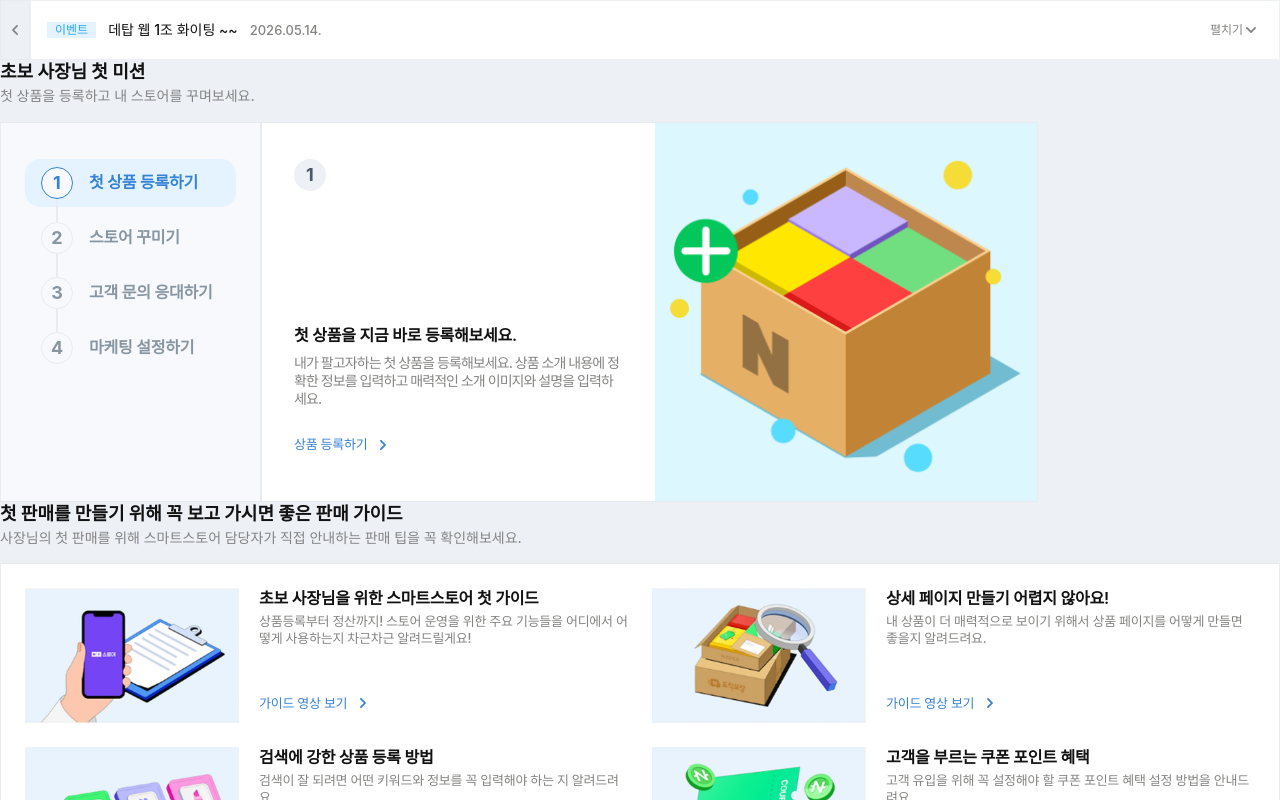
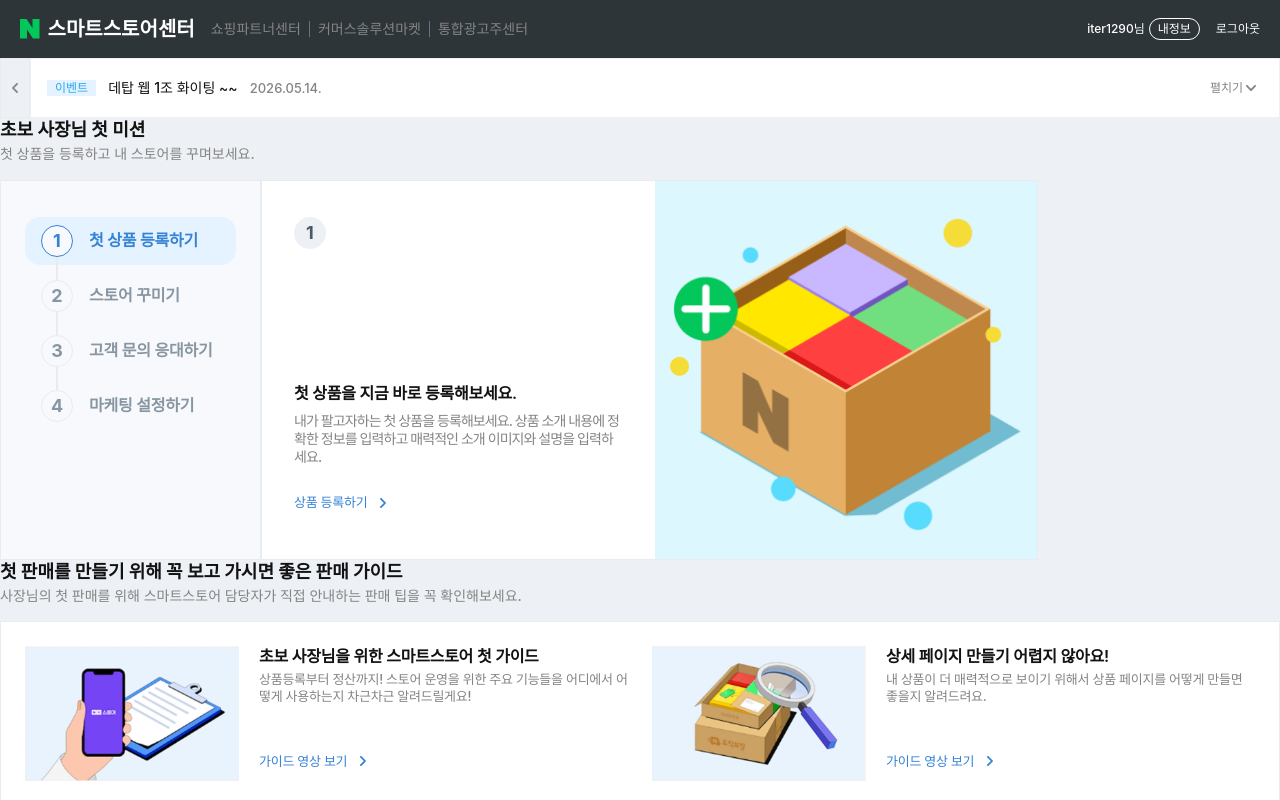
Before and after one commit to SOPT-all/38-COLLABORATION-WEB-NAVER-SMARTSTORE, a React (Vite) app: page / in a window 1280 px wide. Shown: the top 800 px of the page. Built offline with nearby package versions, Linux system fonts and the light colour scheme; a web font is replaced by a local one.

Commit message:
Refactor: header 글꼴 불러오기

```diff
--- a/src/routes/layout.tsx
+++ b/src/routes/layout.tsx
@@ -1,8 +1,11 @@
-import { Outlet } from "react-router-dom";
+import { Outlet } from 'react-router-dom';
+
+import Header from '@shared/ui/header/header';
 
 const Layout = () => {
   return (
     <>
+      <Header />
       <Outlet />
     </>
   );
--- a/src/shared/assets/icons/index.tsx
+++ b/src/shared/assets/icons/index.tsx
@@ -26,7 +26,6 @@
 type SvgProps = SVGProps<SVGSVGElement>;
 
 // 멀티컬러
-export const IcNaverLogo = (props: SvgProps) => <IcNaverLogoSvg {...props} />;
 export const IcAlarm = (props: SvgProps) => <IcAlarmSvg {...props} />;
 export const IcHelp = (props: SvgProps) => <IcHelpSvg {...props} />;
 export const IcSolution = (props: SvgProps) => <IcSolutionSvg {...props} />;
@@ -90,3 +89,7 @@
   className = 'text-[#8796A1]',
   ...props
 }: SvgProps) => <IcUnionSvg className={className} {...props} />;
+export const IcNaverLogo = ({
+  className = 'text-green',
+  ...props
+}: SvgProps) => <IcNaverLogoSvg className={className} {...props} />;
--- a/src/shared/ui/header/header.tsx
+++ b/src/shared/ui/header/header.tsx
@@ -8,7 +8,7 @@
     <header className='flex w-full items-center justify-between bg-gray-800 px-[2rem] py-[1.6rem]'>
       <div className='flex items-center gap-[1.6rem]'>
         <div className='flex items-center gap-[0.8rem]'>
-          <IcNaverLogo className='h-[1.95rem] w-[1.95rem]' />
+          <IcNaverLogo className='text-green h-[1.95rem] w-[1.95rem]' />
           <span className='ns-title-b-20 text-white'>스마트스토어센터</span>
         </div>
 
@@ -26,17 +26,17 @@
         </nav>
       </div>
 
-      <div className='flex items-center gap-[1.6rem]'>
+      <div className='body-md-12 flex items-center gap-[1.6rem] text-white'>
         <div className='flex items-center gap-[0.4rem]'>
-          <span className='body-md-12 text-white'>iter1290님</span>
+          <span>iter1290님</span>
           <button
             type='button'
-            className='body-md-12 flex items-center justify-center rounded-[5rem] border border-white px-[0.8rem] py-[0.2rem] text-white'
+            className='flex items-center justify-center rounded-[5rem] border border-white px-[0.8rem] py-[0.2rem]'
           >
             내정보
           </button>
         </div>
-        <span className='body-md-12 text-white'>로그아웃</span>
+        <span>로그아웃</span>
       </div>
     </header>
   );
```
Also changed, not shown: src/shared/assets/icons/ic_naver_logo.svg.
